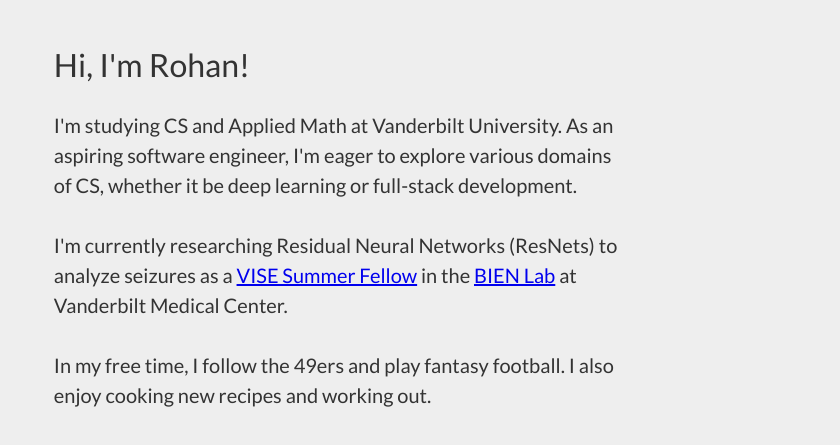
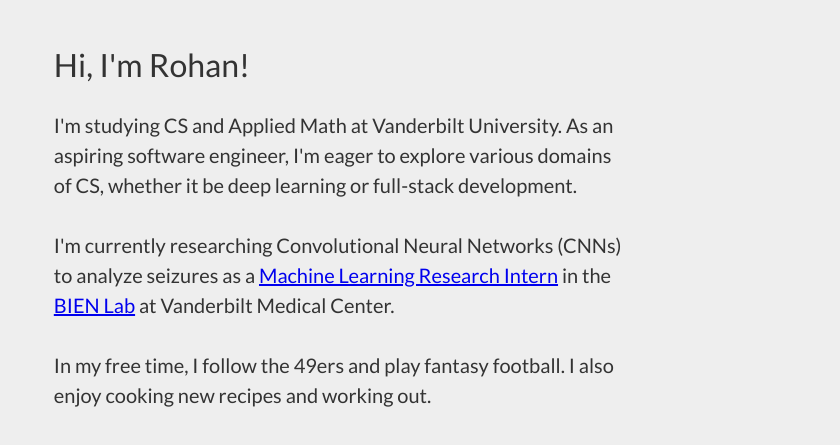
Before and after one commit to 22rohanr/22rohanr.github.io, a plain HTML site: page index.html in a window 1280 px wide. Shown: the part 115-560 px from the top of the page, 440-1280 px from the left. Drawn offline with Linux system fonts and the light colour scheme.

Commit message:
Add files via upload

```diff
--- a/index.html
+++ b/index.html
@@ -28,9 +28,9 @@
                 <h1>Hi, I'm Rohan!</h1>
                 <h2>I'm studying CS and Applied Math at Vanderbilt University.
                     As an aspiring software engineer, I'm eager to explore various domains of CS, whether it be deep learning or full-stack development. <br><br>
-                    I'm currently researching Residual Neural Networks (ResNets)
+                    I'm currently researching Convolutional Neural Networks (CNNs)
                     to analyze seizures as a
-                    <a href="https://www.vanderbilt.edu/vise/summer-undergraduate-program/"target="_blank">VISE Summer Fellow</a>
+                    <a href="https://www.vanderbilt.edu/vise/summer-undergraduate-program/"target="_blank">Machine Learning Research Intern</a>
                     in the
                     <a href="https://my.vanderbilt.edu/bien/"target="_blank">BIEN Lab</a> at Vanderbilt Medical Center. <br><br>
                     In my free time, I follow the 49ers and play fantasy football. I also enjoy cooking new recipes and working out.
```
